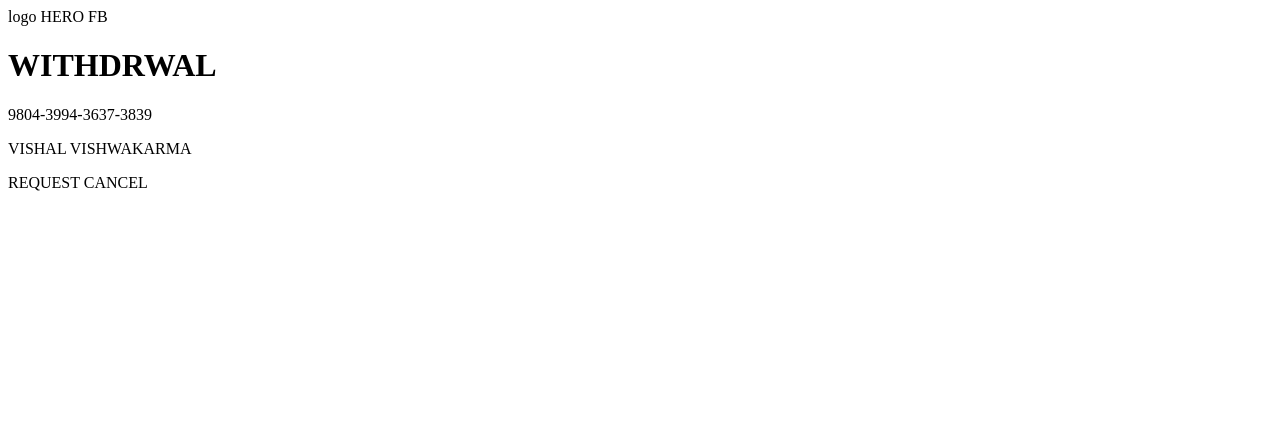
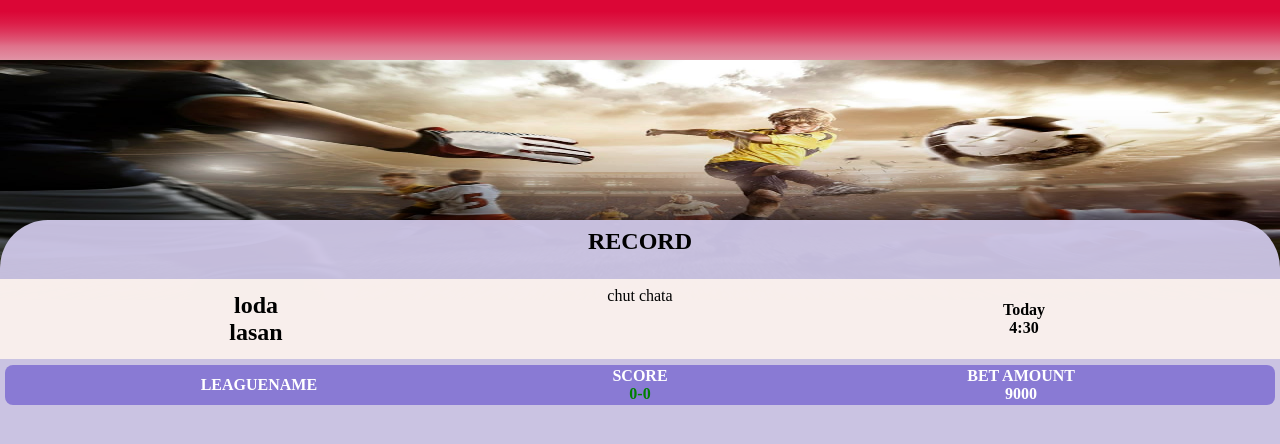
Before and after one commit to rahul-vishwakarma-05/dhur2, a plain HTML site: page index.html in a window 1280 px wide. Drawn offline with Linux system fonts and the light colour scheme.

Commit message:
Update index.html

```diff
--- a/index.html
+++ b/index.html
@@ -6,38 +6,33 @@
     <meta http-equiv="X-UA-Compatible" content="IE=edge">
     <meta name="viewport" content="width=device-width, initial-scale=1.0">
     <title>Document</title>
-    <link rel="stylesheet" href="dhur.css">
+    <link rel="stylesheet" href="dhur2.css">
 </head>
 
 <body>
     <header>
-        <div class="r-header">
-        </div>
+        <div class="header-main-div"></div>
     </header>
     <main>
-        <div class="r-main">
-            <div class="logo">
-                <span id="logo">logo</span>
-                <span id="fb">HERO FB</span>
-            </div>
-            <div class="visa-card">
-                <h1 id="with-d">WITHDRWAL</h1>
-                <div class="visa">
-                    <div class="card-details">
-                        <p>9804-3994-3637-3839</p>
-                        <p id="c-d">VISHAL VISHWAKARMA</p>
-                    </div>
-                </div>
-                <div class="r-amount"></div>
-                <div class="r-w-code"></div>
-                <div class="r-c">
-                    <span id="nav-1">REQUEST</span>
-                    <span id="nav-2">CANCEL</span>
-                </div>
-            </div>
+        <div class="record-backg">
+        </div>
+        <div class="record-data">
+            <h2>RECORD</h2>
+           <div class="match-card">
+               <!-- <h5>league loda-lasan</h5> -->
+               <div class="div2">
+                   <span><h2>loda</h2><h2>lasan</h2></span>
+                   <span>chut chata</span>
+                   <span><h4>Today</h4> <h4>4:30</h4></span>
+               </div>
+               <div class="second-match-card">
+                     <span><h4>leaguename</h4></span>
+                     <span><h4>score</h4> <h4>0-0</h4></span>
+                     <span><h4>bet amount</h4> <h4>9000</h4></span>
+               </div>
+           </div>
         </div>
     </main>
-
 </body>
 
 </html>
```
